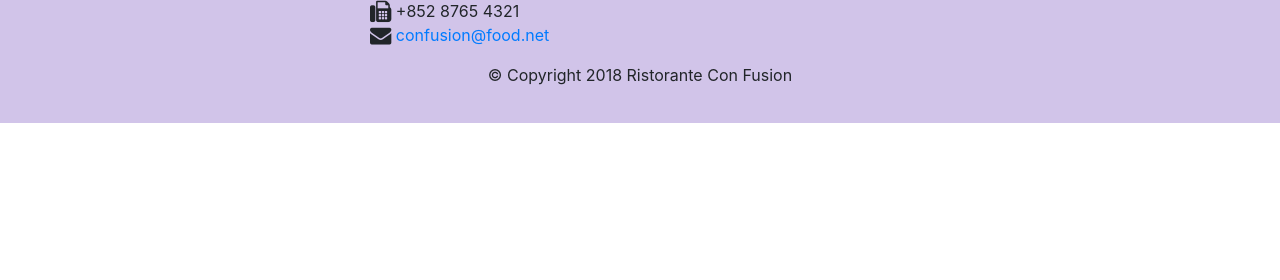
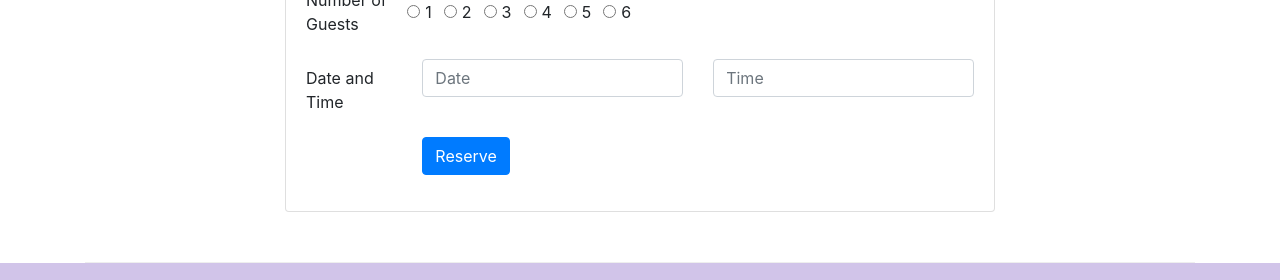
Before and after one commit to Nishant98/Bootstrap-4, a website: page index.html in a window 1280 px wide. Shown: the part 1683-1963 px from the top of the page. Before the commit the page ends 1806 px from the top, so only its background shows below. Drawn offline with nearby package versions, Linux system fonts and the light colour scheme.

Commit message:
Completed Assignment-2

```diff
--- a/index.html
+++ b/index.html
@@ -29,7 +29,6 @@
                     <li class="nav-item"><a class="nav-link" href="./aboutus.html"><span class="fa fa-info fa-lg"></span> About</a></li>
                     <li class="nav-item"><a class="nav-link" href="#"><span class="fa fa-list fa-lg"></span> Menu</a></li>
                     <li class="nav-item"><a class="nav-link" href="./contactus.html"><span class="fa fa-address-card fa-lg"></span> Contact</a></li>
-
                 </ul>
             </div>
         </div>
@@ -42,8 +41,11 @@
                     <h1>Ristorante con Fusion</h1>
                     <p>We take inspiration from the World's best cuisines, and create a unique fusion experience. Our lipsmacking creations will tickle your culinary senses!</p>
                 </div>
-                <div class="col-12 col-sm align-self-center">
+                <div class="col-12 col-sm-3 align-self-center">
                     <img src="img/logo.png" alt="Logo" class="img-fluid">
+                </div>
+                <div class="col-12 col-sm-3 align-self-center">
+                    <a role="button" class="btn btn-block btn-warning btn-sm" href="#reserve"><h5>Reserve Table</h5></a>
                 </div>
             </div>
         </div>
@@ -70,8 +72,13 @@
                 <h3>This Month's Promotions</h3>
             </div>
             <div class="col col-sm col-md">
-                <h2>Weekend Grand Buffet</h2>
-                <p class="d-none d-sm-block">Featuring mouthwatering combinations with a choice of five different salads, six enticing appetizers, six main entrees and five choicest desserts. Free flowing bubbly and soft drinks. All for just $19.99 per person </p>
+                <div class="media">
+                    <div class="media-body">
+                        <h2 class="mt-0">Weekend Grand Buffet <span class="badge badge-danger">NEW</span></h2>
+                        <p class="d-none d-sm-block">Featuring mouthwatering combinations with a choice of five different salads, six enticing appetizers, six main entrees and five choicest desserts. Free flowing bubbly and soft drinks. All for just $19.99 per person </p>
+                    </div>
+                    <img class="d-flex ml-3 img-thumbnail align-self-center" src="img/buffet.png" alt="buffet">
+                </div>
             </div>
         </div>
 
@@ -86,6 +93,63 @@
                         <h2 class="mt-0">Alberto Somayya</h2>
                         <h4>Executive Chef</h4>
                         <p class="d-none d-sm-block">Award winning three-star Michelin chef with wide International experience having worked closely with whos-who in the culinary world, he specializes in creating mouthwatering Indo-Italian fusion experiences.</p>
+                    </div>
+                </div>
+            </div>
+        </div>
+
+        <div class="row row-content align-items-center" id="reserve">
+            <div class="col-12 col-sm-8 offset-sm-2">
+                <div class="card">
+                    <h3 class="card-header bg-warning text-white">Reserve a Table</h3>
+                    <div class="card-body">
+                        <form>
+                            <div class="form-group row">
+                            <label for="noofguests" class="col-md-2 col-form-label">Number of Guests</label>
+                                <div class="form-check form-check-inline">
+                                    <input class="form-check-input" type="radio" name="noofguests" id="inlineRadio1" value="option1">
+                                    <label class="form-check-label" for="inlineRadio1">1</label>
+                                </div>
+                                <div class="form-check form-check-inline">
+                                    <input class="form-check-input" type="radio" name="noofguests" id="inlineRadio2" value="option2">
+                                    <label class="form-check-label" for="inlineRadio2">2</label>
+                                </div>
+                                <div class="form-check form-check-inline">
+                                    <input class="form-check-input" type="radio" name="noofguests" id="inlineRadio3" value="option3">
+                                    <label class="form-check-label" for="inlineRadio3">3</label>
+                                </div>
+                                <div class="form-check form-check-inline">
+                                    <input class="form-check-input" type="radio" name="noofguests" id="inlineRadio4" value="option4">
+                                    <label class="form-check-label" for="inlineRadio4">4</label>
+                                </div>
+                                <div class="form-check form-check-inline">
+                                    <input class="form-check-input" type="radio" name="noofguests" id="inlineRadio5" value="option5">
+                                    <label class="form-check-label" for="inlineRadio5">5</label>
+                                </div>
+                                <div class="form-check form-check-inline">
+                                    <input class="form-check-input" type="radio" name="noofguests" id="inlineRadio6" value="option6">
+                                    <label class="form-check-label" for="inlineRadio6">6</label>
+                                </div>
+                            </div>
+
+                            <div class="form-group row">
+                            <label for="date&time" class="col-12 col-md-2 col-form-label">Date and Time</label>
+                                <div class="col-5 col-md-5">
+                                    <input type="text" class="form-control" id="date" name="date" placeholder="Date">
+                                </div>
+                                <div class="col-7 col-md-5">
+                                    <input type="text" class="form-control" id="time" name="time" placeholder="Time">
+                                </div>
+                            </div>
+
+                            <div class="form-group row">
+                                <div class="offset-md-2 col-md-10">
+                                    <button type="submit" class="btn btn-primary">
+                                        Reserve
+                                    </button>
+                                </div>
+                            </div>
+                        </form>
                     </div>
                 </div>
             </div>
```
